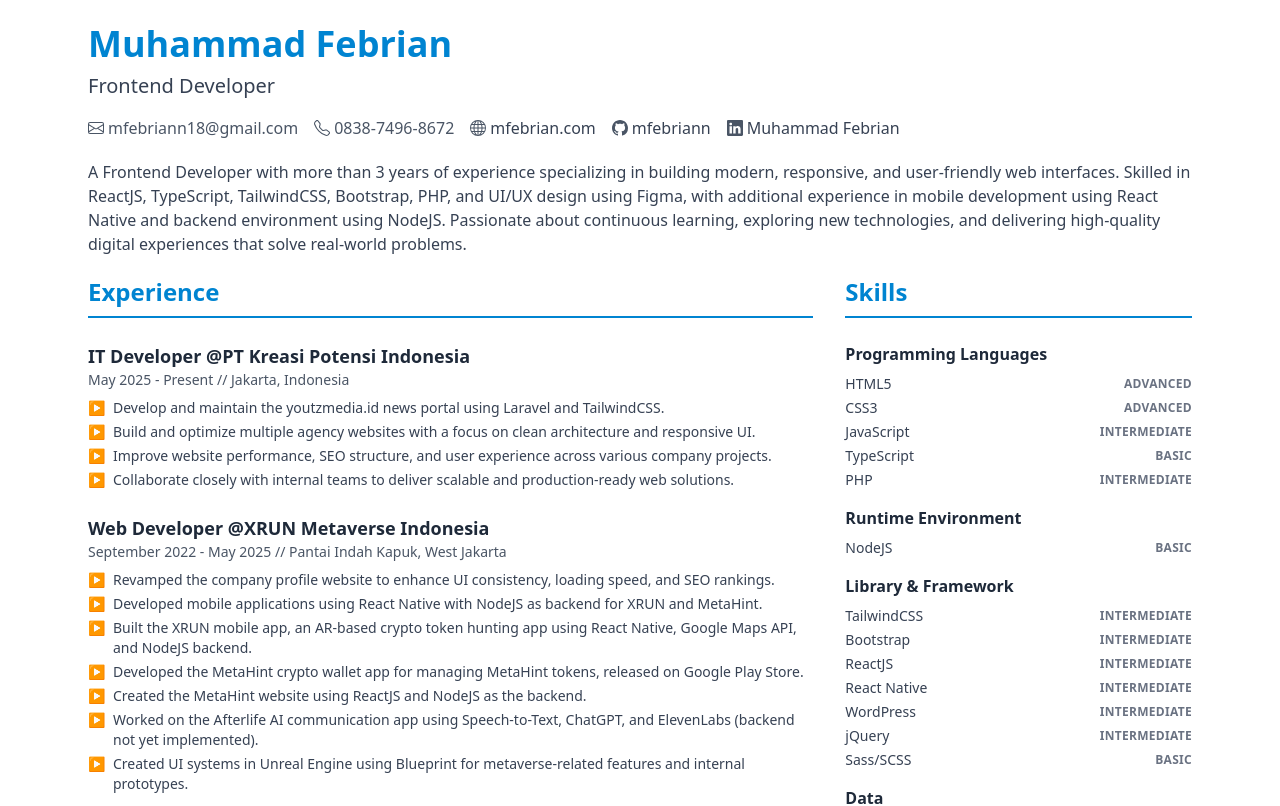
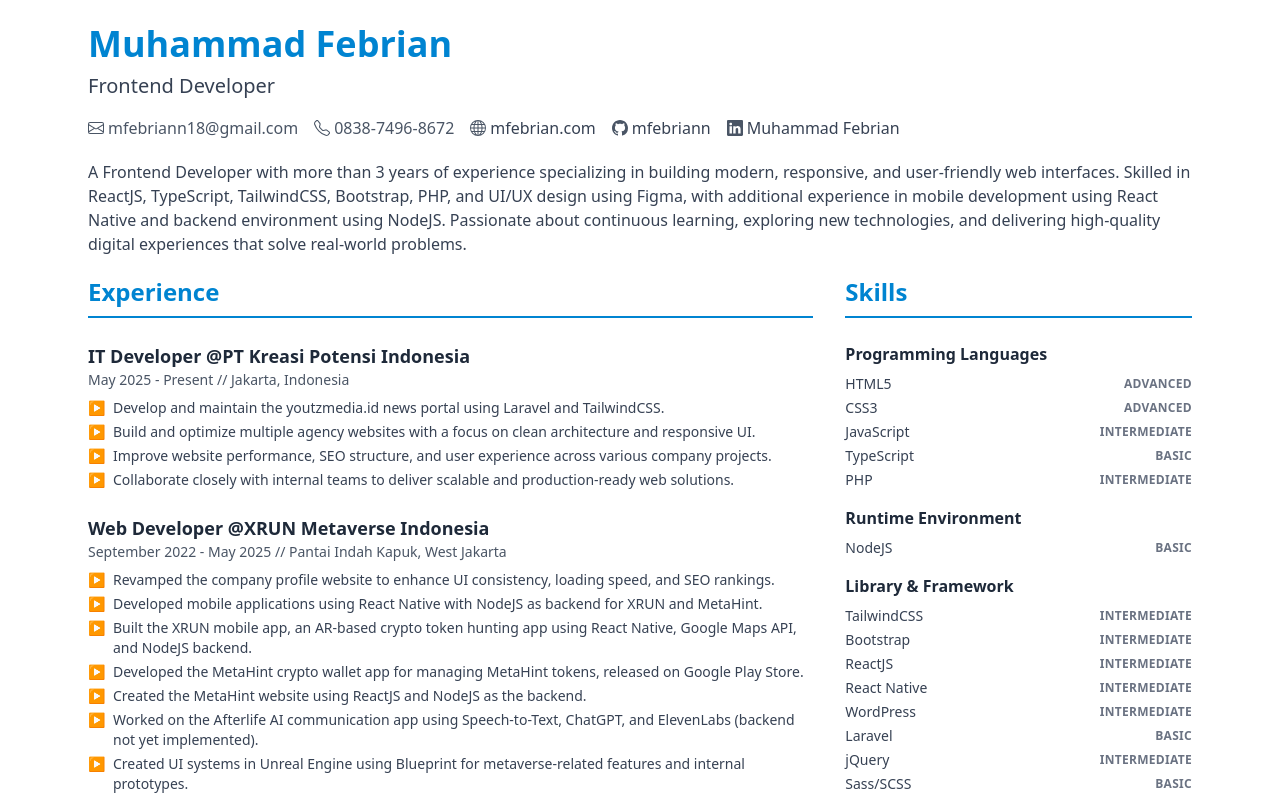
Before and after one commit to mfebriann/My-Resume-App, a React (Vite) app: page / in a window 1280 px wide. Shown: the top 806 px of the page. Built offline with nearby package versions, Linux system fonts and the light colour scheme.

Commit message:
fix: update skills

```diff
--- a/src/data/resumeData.ts
+++ b/src/data/resumeData.ts
@@ -151,6 +151,7 @@ export const resumeData: ResumeDataInterface = {
 			{ name: 'ReactJS', level: 'Intermediate' },
 			{ name: 'React Native', level: 'Intermediate' },
 			{ name: 'WordPress', level: 'Intermediate' },
+			{ name: 'Laravel', level: 'Basic' },
 			{ name: 'jQuery', level: 'Intermediate' },
 			{ name: 'Sass/SCSS', level: 'Basic' },
 		],
```
